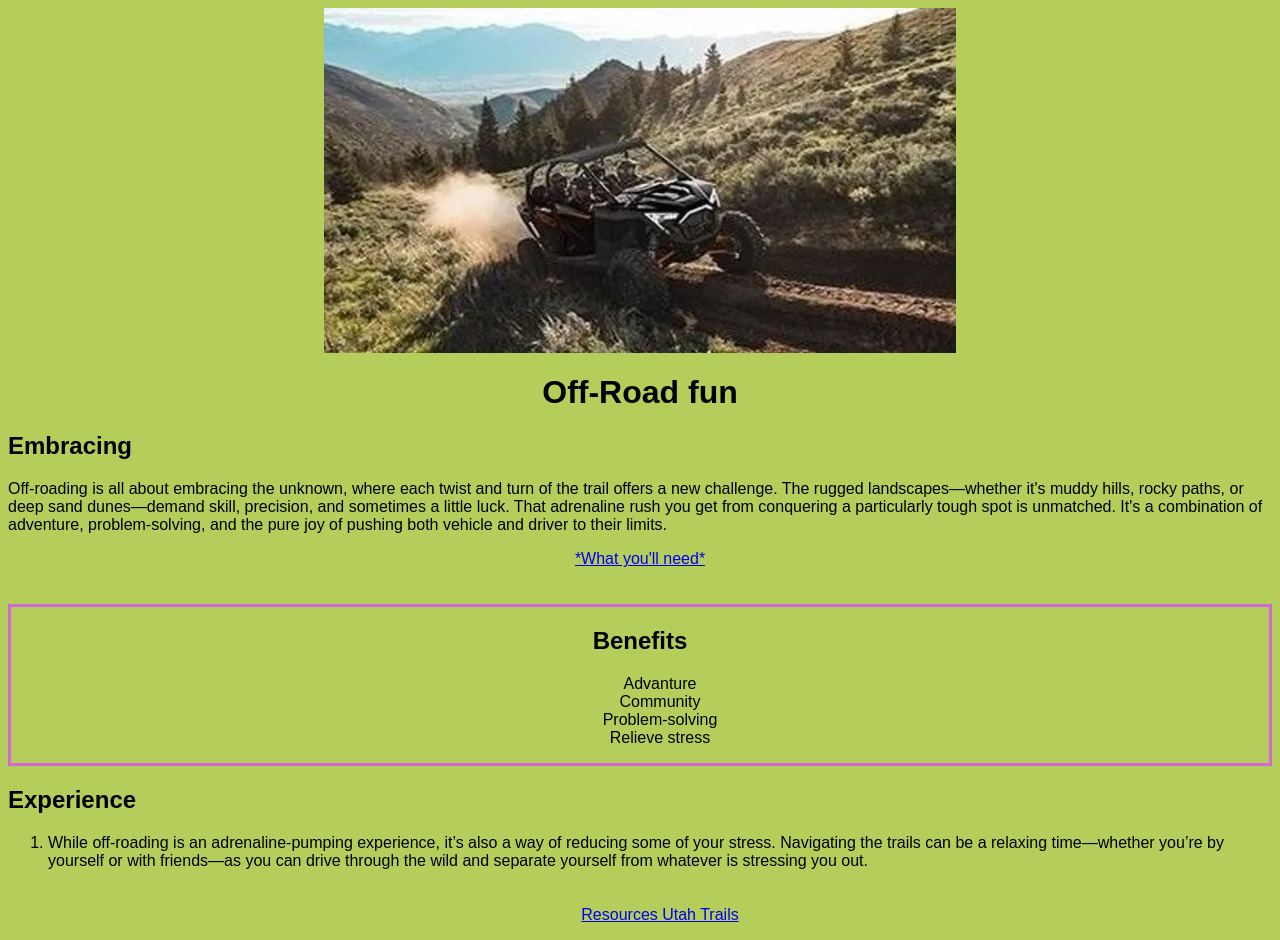
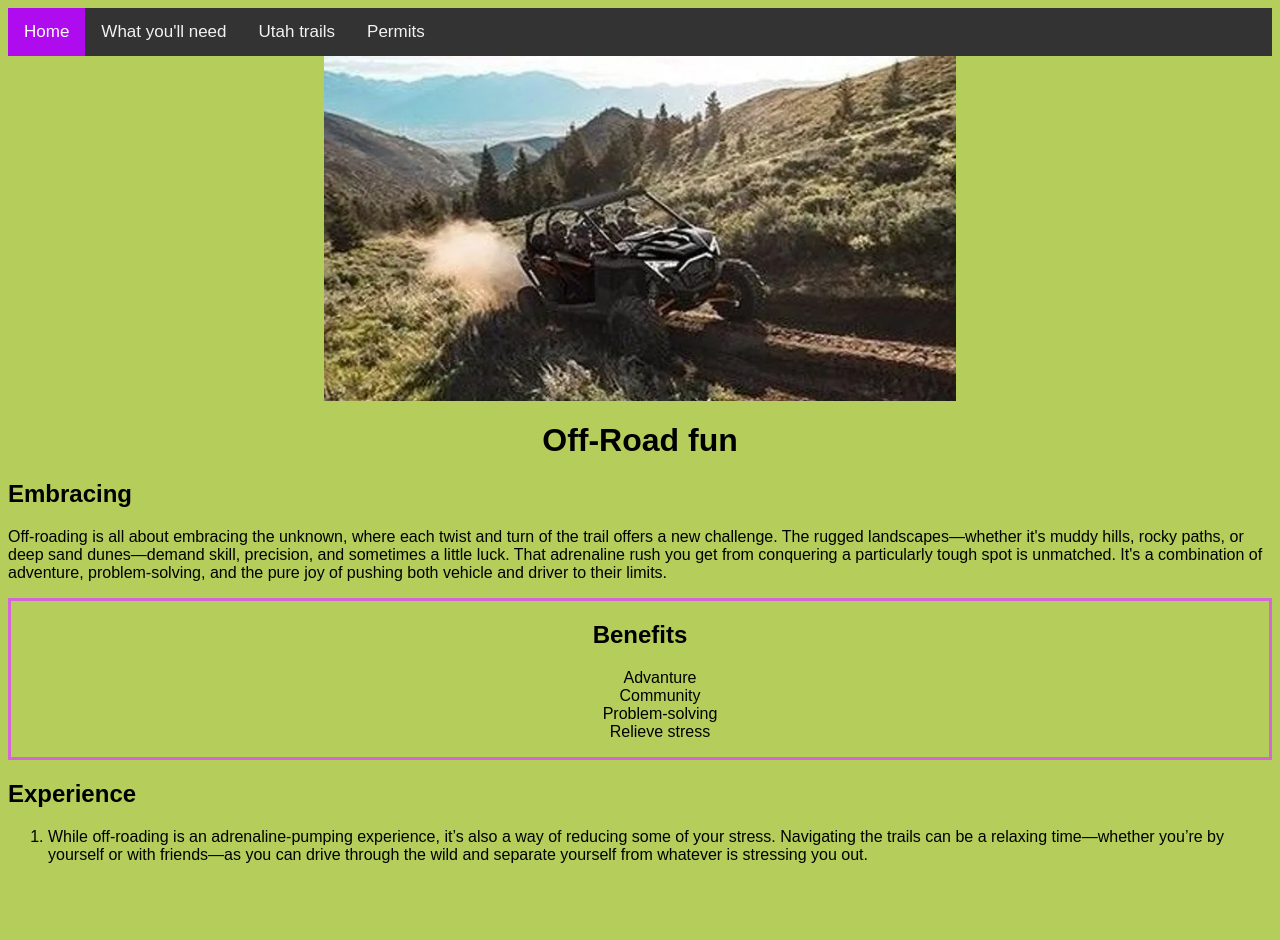
Before and after one commit to JenniferCarreno1/JenniferCarreno1.github.io, a plain HTML site: page Index.html in a window 1280 px wide. After the commit the page ends 880 px from the top, so only its background shows below. Drawn offline with Linux system fonts and the light colour scheme; a web font is replaced by a local one.

Commit message:
Add files via upload

```diff
--- a/Index.html
+++ b/Index.html
@@ -14,9 +14,16 @@
 </head>
 
 <body class="sour-gummy">
+    <div class="topnav">
+        <a class="active" href="#home">Home</a>
+        <a href="what.youll.need.html"> What you'll need</a>
+        <a href="https://recreation.utah.gov/off-highway-vehicles/maps/" target="_blank">Utah trails</a>
+        <a href="https://recreation.utah.gov/off-highway-vehicles/ohv-registration-and-permits/">Permits</a>
+    </div>
 
 
     <header>
+
         <img class="main-photo" src="razors pic.webp">
         <div class="intro">
             <h1>Off-Road fun</h1>
@@ -34,16 +41,6 @@
                 precision, and sometimes a little luck. That adrenaline rush you get from conquering a particularly
                 tough spot is unmatched. It's a combination of adventure, problem-solving, and the pure joy of pushing
                 both vehicle and driver to their limits.</p>
-        </section>
-
-        <section>
-            </h2>
-            <center>
-                <a href="what.youll.need.html"> *What you'll need*</a>
-            </center>
-            </h2>
-            <br>
-            <br>
         </section>
 
         <section class="center">
@@ -65,13 +62,7 @@
                     Navigating the trails can be a relaxing time—whether you’re by yourself or with friends—as you can
                     drive
                     through the wild and separate yourself from whatever is stressing you out.</li>
-                <br>
-                <br>
-                <center>
-                    <a href="https://recreation.utah.gov/off-highway-vehicles/maps/" target="_blank">Resources Utah
-                        Trails
-                </center>
-                </a>
+
             </ol>
         </section>
 
--- a/styles.css
+++ b/styles.css
@@ -64,3 +64,31 @@ ul {
     height: 300px;
     /* Should be removed. Only for demonstration */
 }
+
+/* Add a black background color to the top navigation */
+.topnav {
+    background-color: #333;
+    overflow: hidden;
+}
+
+/* Style the links inside the navigation bar */
+.topnav a {
+    float: left;
+    color: #f2f2f2;
+    text-align: center;
+    padding: 14px 16px;
+    text-decoration: none;
+    font-size: 17px;
+}
+
+/* Change the color of links on hover */
+.topnav a:hover {
+    background-color: #ddd;
+    color: black;
+}
+
+/* Add a color to the active/current link */
+.topnav a.active {
+    background-color: #ae0bee;
+    color: white;
+}
```
Also changed, not shown: what.youll.need.html (+6 -0 lines).
